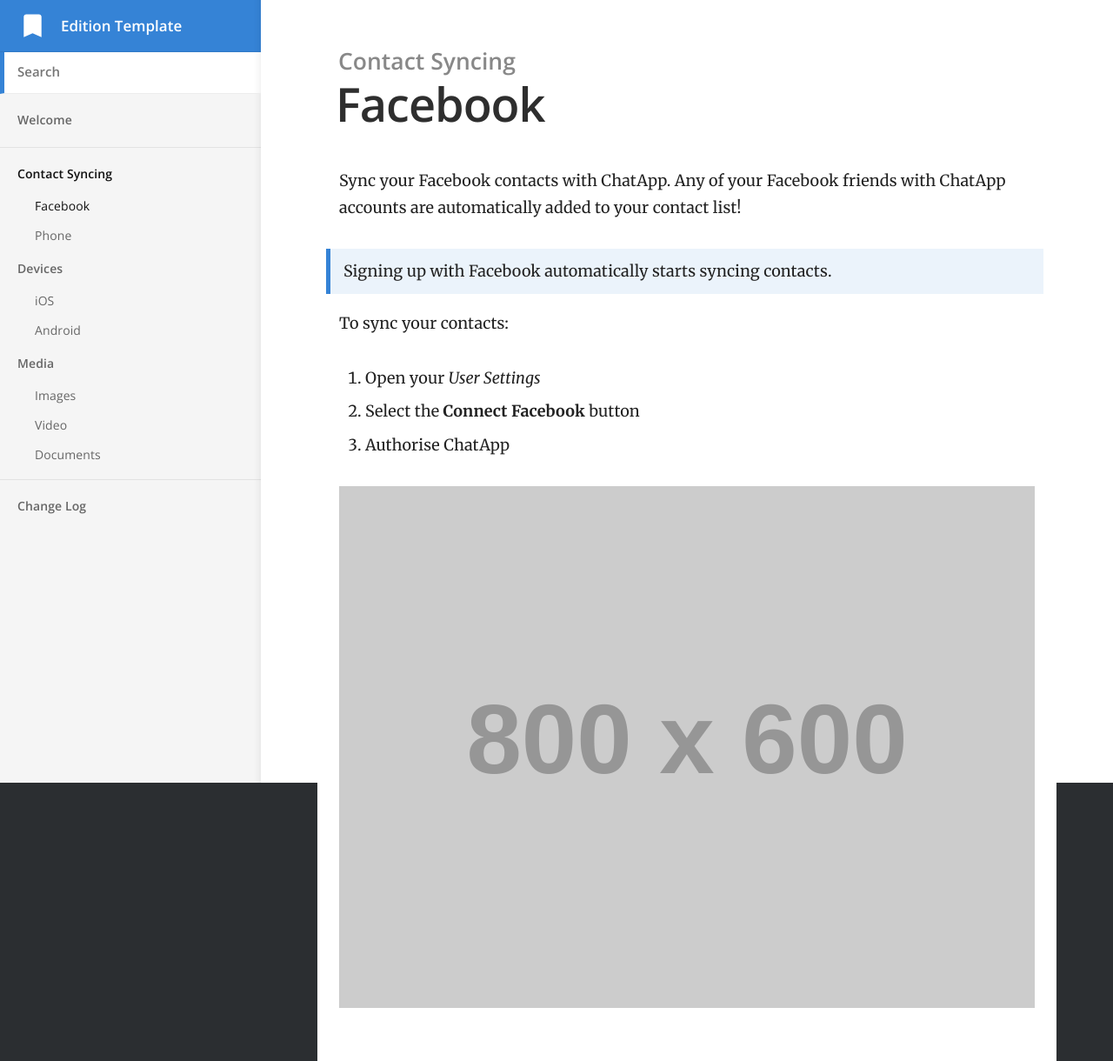
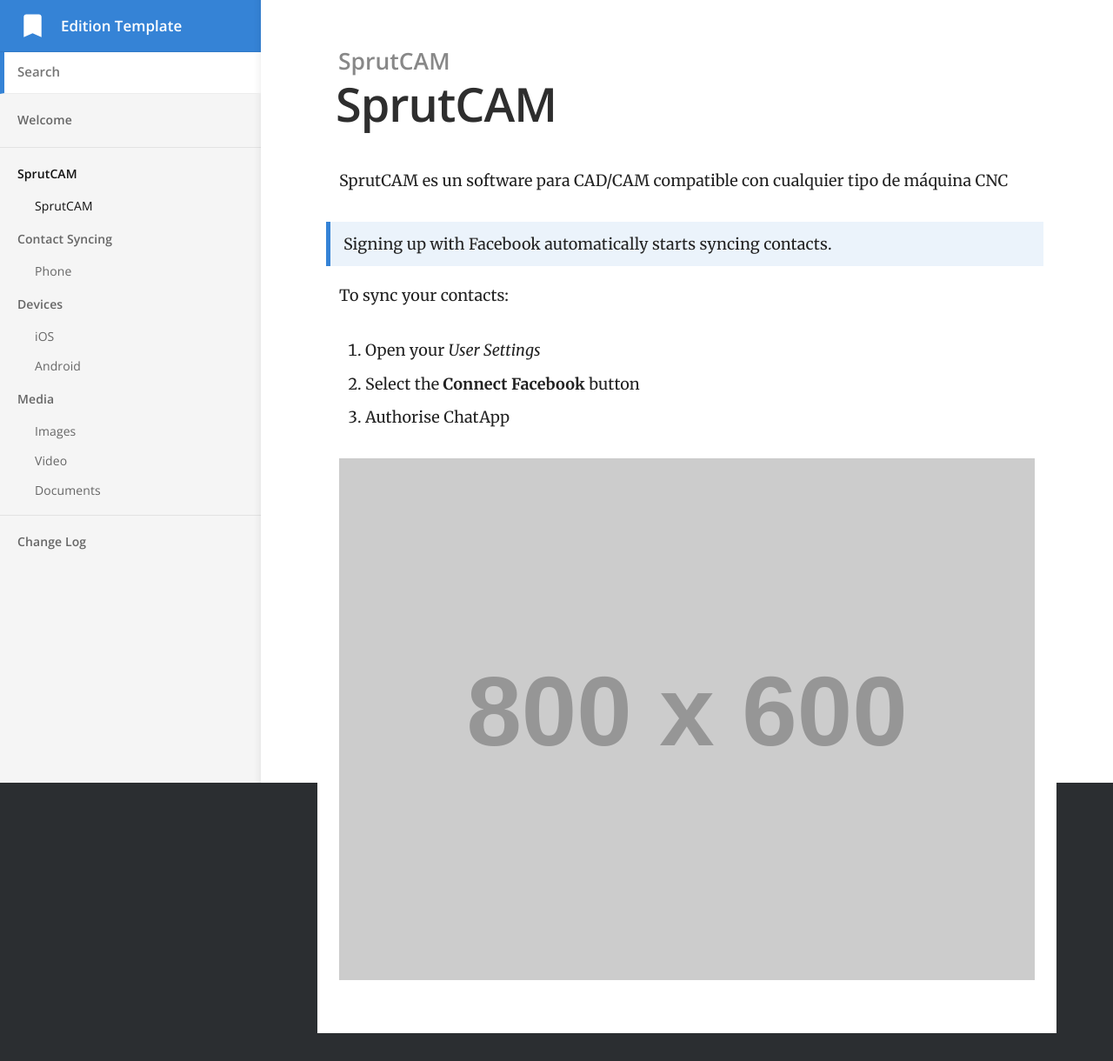
Before and after one commit to BrayanCalderon/ProyectoRobotica-2021-I, a Jekyll site: the page built from _docs/SprutCAM/facebook.md, in a window 1280 px wide. Shown: the whole page at 87% size. Built offline with Jekyll 4.4.1, drawn with Linux system fonts in a browser that asks for light colours; after the commit the page ends 1188 px from its top, so only the background shows below that.

Commit message:
Updated test some vals

```diff
--- a/_docs/contact-syncing/facebook.md
+++ b/_docs/SprutCAM/facebook.md
@@ -1,10 +1,10 @@
 ---
-title: Facebook
-category: Contact Syncing
+title: SprutCAM
+category: SprutCAM
 order: 1
 ---
 
-Sync your Facebook contacts with ChatApp. Any of your Facebook friends with ChatApp accounts are automatically added to your contact list!
+SprutCAM es un software para CAD/CAM compatible con cualquier tipo de máquina CNC
 
 > Signing up with Facebook automatically starts syncing contacts.
 
```
Also changed, not shown: _docs/SprutCAM/phone.md (renamed from _docs/contact-syncing/phone.md).
